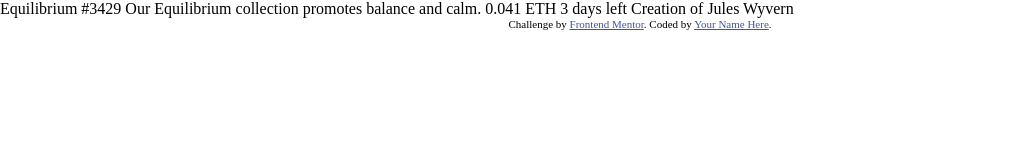
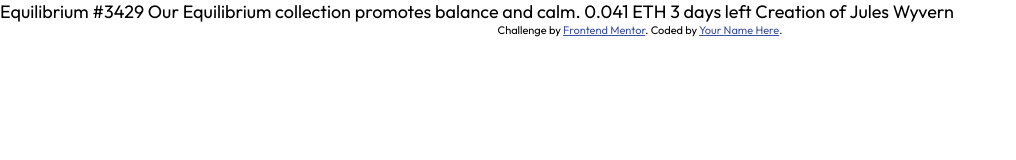
Before and after one commit to Clive-Chambers/nft-preview-card-component-challenge, a plain HTML site: page index.html in a window 1280 px wide. Shown: the whole page, without its empty margins (0-1016 px from the left). Drawn offline with Linux system fonts and the light colour scheme.

Commit message:
Import Fonts | Apply body font styles

```diff
--- a/style.css
+++ b/style.css
@@ -1,9 +1,15 @@
+@import url('https://fonts.googleapis.com/css2?family=Outfit:wght@300;400;600&display=swap');
+
 * {
     box-sizing: border-box;
     padding: 0;
     margin: 0;
 }
 
+body {
+    font-size: 18px;
+    font-family: 'Outfit', sans-serif;
+}
 
 
 
```
